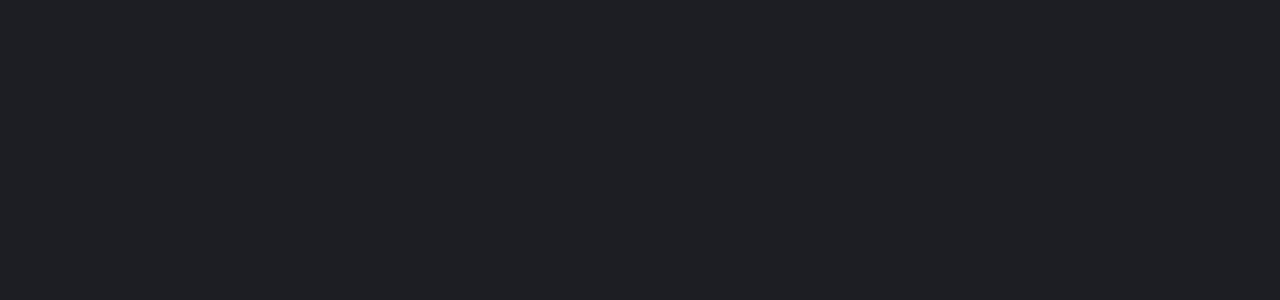
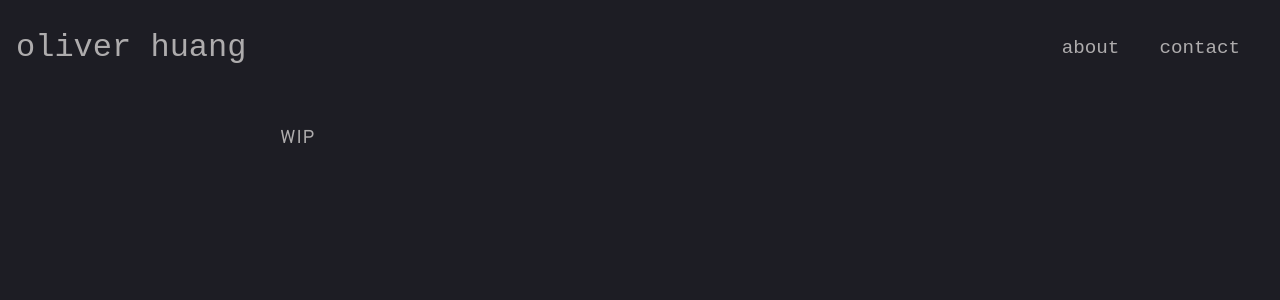
Before and after one commit to gooosexe/portfolio, a SvelteKit app: page /projects in a window 1280 px wide. Shown: the top 300 px of the page. Built offline with nearby package versions, Linux system fonts and the light colour scheme; a web font is replaced by a local one.

Commit message:
changed contact page spacing

```diff
--- a/src/app.css
+++ b/src/app.css
@@ -21,6 +21,14 @@ body {
 
 ul {
 	margin-top: 0.5rem;
+}
+
+main {
+	margin-left: auto;
+	margin-right: auto;
+	margin-bottom: 2.5rem;
+	max-width: 48rem;
+	padding: 1.5rem;
 }
 
 h1 {
--- a/src/routes/about/+page.svelte
+++ b/src/routes/about/+page.svelte
@@ -19,7 +19,7 @@
 
 <Header />
 
-<main class="mx-auto mb-10 max-w-3xl p-6">
+<main>
 	<h1 class="mb-10 text-4xl font-bold">about.</h1>
 
 	<section class="mb-10">
--- a/src/routes/contact/+page.svelte
+++ b/src/routes/contact/+page.svelte
@@ -15,7 +15,7 @@
 
 <Header />
 
-<main class="mx-auto mb-10 max-w-3xl p-6">
+<main>
 	<h1 class="mb-10 text-4xl font-bold">contact.</h1>
 
 	<section class="mb-10">
@@ -26,7 +26,7 @@
 	</section>
 
 	<section class="mb-10">
-		<h1 class="mb-6 text-2xl font-bold">some links.</h1>
+		<h2>some links.</h2>
 		<ul>
 			<!-- discord -->
 			<li>
@@ -46,27 +46,27 @@
 	</section>
 
 	<section>
-		<h2 class="text-2xl font-semibold">contact form.</h2>
+		<h2>contact form.</h2>
 		<!-- <form action="https://formspree.io/f/xrbparpp" method="POST" class="mt-4"> -->
-		<form on:submit|preventDefault={onSubmit} class="mt-4">
+		<form on:submit|preventDefault={onSubmit} class="mt-2">
 			<input type="hidden" name="access_key" value="access-key" />
 			<div class="mb-4">
-				<label for="name" class="block text-lg font-medium">name</label>
+				<label for="name" class="block text-lg font-medium tracking-wider">name</label>
 				<input type="text" id="name" name="name" required />
 			</div>
 
 			<div class="mb-4">
-				<label for="email" class="block text-lg font-medium">email</label>
+				<label for="email" class="block text-lg font-medium tracking-wider">email</label>
 				<input type="email" id="email" name="email" required />
 			</div>
 
 			<div class="mb-4">
-				<label for="message" class="block text-lg font-medium">message</label>
+				<label for="message" class="block text-lg font-medium tracking-wider">message</label>
 				<textarea id="message" name="message" rows="5" required></textarea>
 			</div>
 
 			<div class="mb-4">
-				<button type="submit">{status}</button>
+				<button type="submit" class="tracking-wider">{status}</button>
 			</div>
 		</form>
 	</section>
--- a/src/routes/projects/+page.svelte
+++ b/src/routes/projects/+page.svelte
@@ -0,0 +1,11 @@
+<script>
+	import Header from '../../components/header.svelte';
+</script>
+
+<Header />
+
+<main>
+	<section>
+		<p>WIP</p>
+	</section>
+</main>
```
